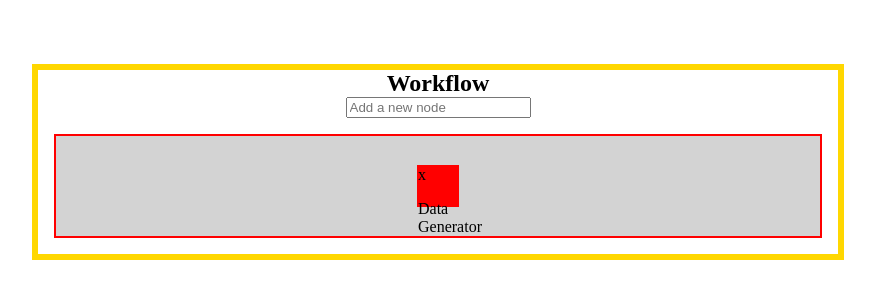
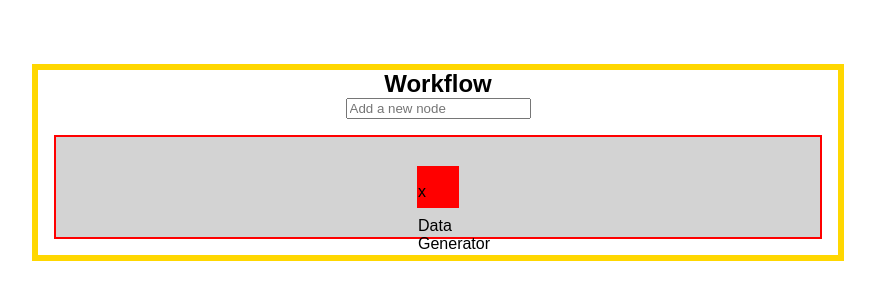
Before and after one commit to tomrenard/workflow-knime, a React (Create React App) app: page / in a window 1280 px wide. Shown: the top 300 px of the page, without its empty margins (202-1077 px from the left). Built offline with nearby package versions, Linux system fonts and the light colour scheme.

Commit message:
added remove nodes logic

```diff
--- a/src/components/Canva.js
+++ b/src/components/Canva.js
@@ -18,11 +18,11 @@ const CanvaStyles = styled.div`
   border: 2px solid red;
 `;
 
-export default function Canva({ nodes }) {
+export default function Canva({ nodes, undisplayed }) {
   return (
     <CanvaSectionStyles>
       <CanvaStyles>
-        <Nodes nodes={nodes}/>
+        <Nodes undisplayed={undisplayed} nodes={nodes}/>
       </CanvaStyles>
     </CanvaSectionStyles>
   )
--- a/src/components/Node.js
+++ b/src/components/Node.js
@@ -9,12 +9,12 @@ const NodeStyle = styled.div`
 `;
 
 // eslint-disable-next-line react/prop-types
-export default function Node({ name, display }) {
+export default function Node({ name, display, undisplayed, id }) {
   return (
     <>
     {display ?
     <NodeStyle>
-      <span>x</span>
+      <p onClick={() => undisplayed(id)}>x</p>
       <p>{name}</p>
     </NodeStyle>
     :
--- a/src/components/Nodes.js
+++ b/src/components/Nodes.js
@@ -3,11 +3,11 @@ import React  from 'react';
 import Node from './Node';
 
 
-export default function Nodes({nodes}) {
+export default function Nodes({nodes, undisplayed}) {
   return (
     <>
       { nodes.map((node) => {
-       return <Node key={node.name} display={node.display} name={node.name} />
+       return <Node key={node.name} id={node.id} undisplayed={undisplayed} display={node.display} name={node.name} />
       }) }
     </>
   )
--- a/src/components/NodesList.js
+++ b/src/components/NodesList.js
@@ -6,7 +6,7 @@ export default function NodesList({ nodesList = [], displayed }) {
   return (
     <>
       {nodesList.map((node, index) => {
-        if (node) {
+        if (node && node.display === false) {
           return (
             <div key={node.name}>
               <button id={node.id} onClick={() => displayed(index)}>+</button>
--- a/src/components/SearchParams.js
+++ b/src/components/SearchParams.js
@@ -3,7 +3,7 @@ import React, { useEffect, useState } from "react";
 import PropTypes from "prop-types";
 import NodesList from "./NodesList";
 
-export default function SearchParams({ nodes, displayed }) {
+export default function SearchParams({ nodes, displayed, undisplayed }) {
   const [input, setInput] = useState('');
   const [nodesList, setNodesList] = useState();
   const [isShown, setIsShown] = useState(false);
--- a/src/components/Workflow.js
+++ b/src/components/Workflow.js
@@ -23,7 +23,14 @@ export default function Workflow({ nodes }) {
     const newNodes = [...displayNodes];
     newNodes[index].display = true;
     setDisplayNodes(newNodes);
-    console.log(displayNodes);
+  }
+  function undisplayed(id) {
+    const newNodes = [...displayNodes];
+    newNodes.filter(el => {
+      return el.id === id ? el.display = false : null;
+     })
+    // newNodes[index].display = false;
+    setDisplayNodes(newNodes);
   }
   return (
     <WorkflowSectionStyles>
@@ -33,7 +40,7 @@ export default function Workflow({ nodes }) {
         </div>
         <SearchParams displayed={displayed} nodes={nodes} />
       </WorkflowDivStyles>
-      <Canva nodes={nodes} />
+      <Canva undisplayed={undisplayed} nodes={nodes} />
     </WorkflowSectionStyles>
   );
 }
--- a/src/styles/GlobalStyles.js
+++ b/src/styles/GlobalStyles.js
@@ -1,16 +1,11 @@
 import { createGlobalStyle } from "styled-components";
 
 const GlobalStyles = createGlobalStyle`
-  :root {
-    --dot-size: 1px;
-    --dot-space: 22px;
-    --bg-color: hsl(256,256,256);
-    --dot-color: hsl(256,33,70);
-  }
   body {
     font-size: 1rem;
     height: 100%;
     margin: 0;
+    font-family: Arial, Helvetica, sans-serif;
   }
   h1,h2,h3,h4,h5 {
     margin: 0 auto;
```
